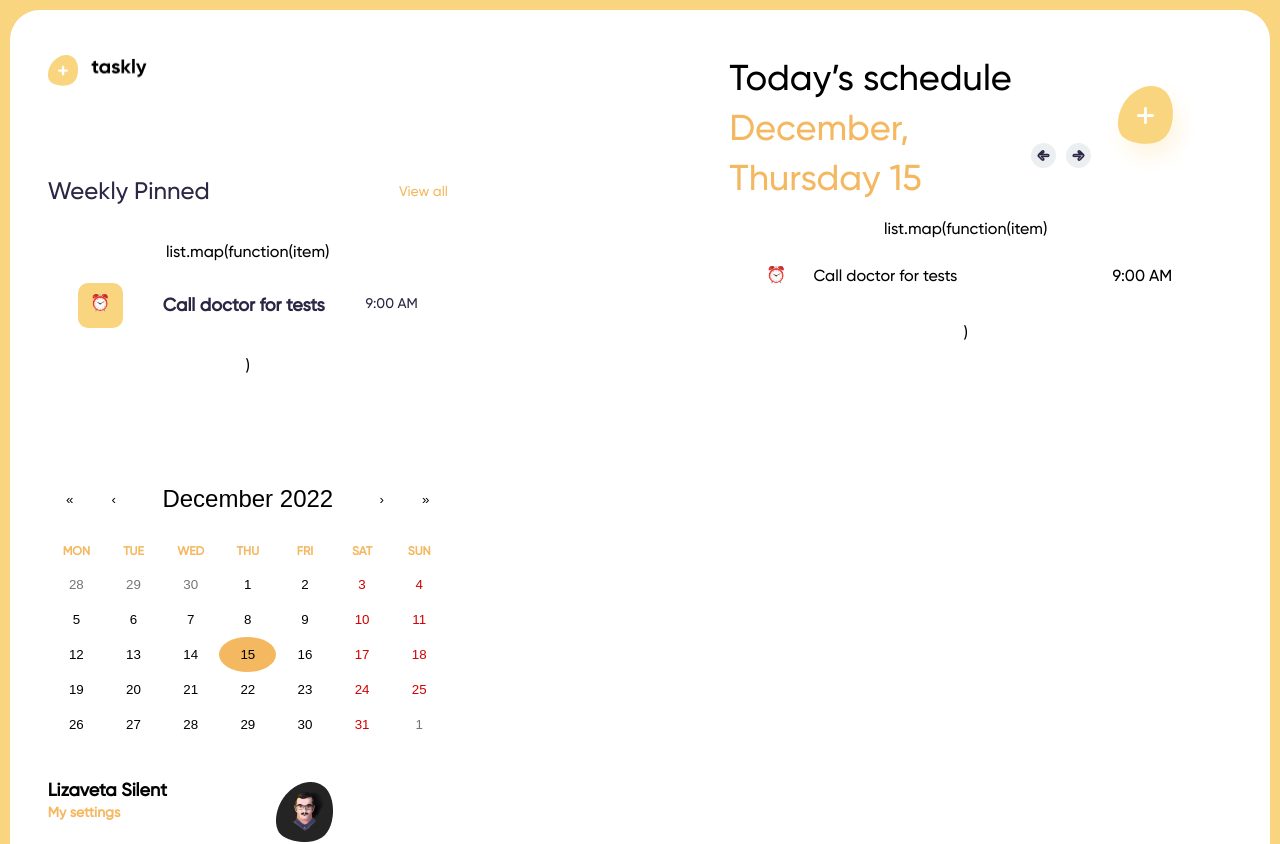
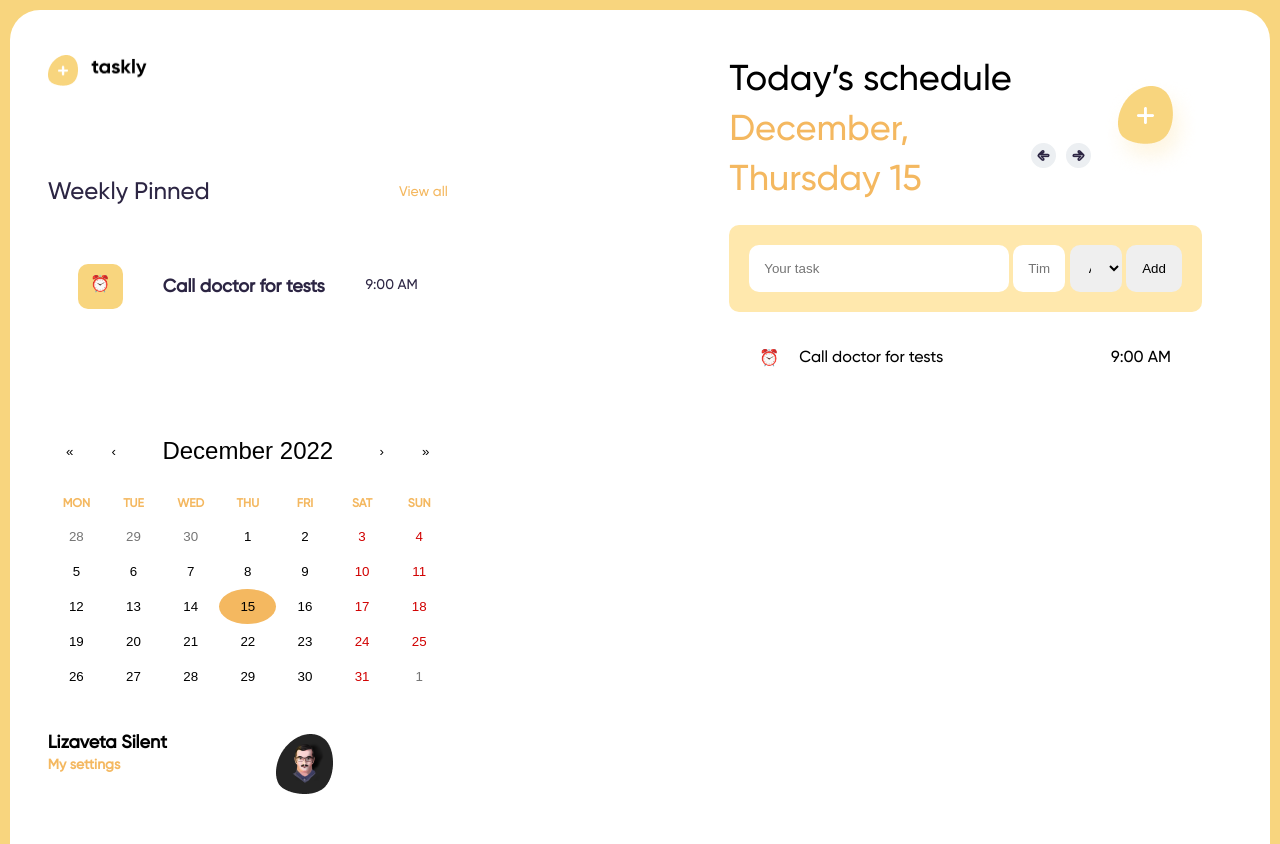
Before and after one commit to lizasilent/taskly, a React (Create React App) app: page / in a window 1280 px wide. Shown: the top 844 px of the page. Built offline with nearby package versions, Linux system fonts and the light colour scheme.

Commit message:
todo list

```diff
--- a/src/components/CenterMenu/centerMenu.js
+++ b/src/components/CenterMenu/centerMenu.js
@@ -1,4 +1,4 @@
-import { React, useState } from "react";
+import { React, useState, useEffect } from "react";
 
 import add from "../../images/plus.png";
 import "./centerMenu.css";
@@ -14,11 +14,16 @@ function CenterMenu() {
     setActive(!active);
   }
 
-  const [list, setList] = useState([]);
+  const [todo, setTodo] = useState({text:"", time:"", timeofday:""});
+  const [todos, setTodos] = useState([]);
 
-function addTodoItem (item) {
-    setList((prevList) => [...prevList, item]);
-    };
+  function addTodo() {
+  setTodos([...todos, todo])
+  setTodo({})
+  }
+
+
+
 
   return (
     <div className="middle">
@@ -32,9 +37,12 @@ function addTodoItem (item) {
           <img className="plus" src={add} alt="plus" onClick={handleForm}></img>
         </div>
       </div>
-      {active && <Form onAddTodo={addTodoItem} />}
+      {/* {active && <Form/>} */}
 
-      <TodoList theme={"middle"} active={"active"} list={list} />
+      <Form todo={todo} setTodo={setTodo} addTodo={addTodo}  />
+      <TodoList />
+
+
     </div>
   );
 }
--- a/src/components/Form/form.js
+++ b/src/components/Form/form.js
@@ -1,38 +1,47 @@
 import { React } from "react";
 import "./form.css";
 
-function Form({onAddTodo}) {
-
-  const textRef = React.useRef();
-  const timeRef = React.useRef();
-  const timeOfDayRef = React.useRef();
-
-
-   function handleSubmit(e) {
+function Form({ todo, setTodo, addTodo }) {
+  function handleSubmit(e) {
     e.preventDefault();
-    onAddTodo({
-        name: textRef.current.value,
-        time: timeRef.current.value,
-        timeofday: timeOfDayRef.current.value,
+    addTodo({
+      text: todo.text,
+      time: todo.time,
+      timeofday: todo.timeofday,
     });
-   }
+  }
 
   return (
     <form className="form" onSubmit={handleSubmit}>
-      <input ref={textRef}
+      <input
         className="form__input_text"
         type="text"
         name="name"
         placeholder="Your task"
+        value={todo.text}
+        onChange={(e) => {
+          setTodo(e.target.value);
+        }}
       />
-      <input ref={timeRef}
+      <input
         className="form__input_time"
         type="text"
         name="time"
         placeholder="Time"
         maxLength="5"
+        value={todo.time}
+        onChange={(e) => {
+          setTodo(e.target.value);
+        }}
       />
-      <select ref={timeOfDayRef} className="form__input_time" name="timeofday">
+      <select
+        className="form__input_time"
+        name="timeofday"
+        value={todo.timeofday}
+        onChange={(e) => {
+          setTodo(e.target.value);
+        }}
+      >
         <option>AM</option>
         <option>PM</option>
       </select>
--- a/src/components/TodoItem/todoitem.js
+++ b/src/components/TodoItem/todoitem.js
@@ -1,4 +1,4 @@
-import classNames from "classnames";
+// import classNames from "classnames";
 import React from "react";
 import "./todoitem.css"
 
@@ -8,7 +8,7 @@ function TodoItem() {
 
 return(
 
-    <li className="item">
+    <li className="item" >
     <div className="item__icon">
       ⏰
     </div>
--- a/src/components/TodoList/todolist.js
+++ b/src/components/TodoList/todolist.js
@@ -4,11 +4,14 @@ import "./todolist.css";
 
 import TodoItem from "../TodoItem/todoitem";
 
-function TodoList({ theme, active, list }) {
+function TodoList({ theme, todos}) {
+
   return (
     <div className={classNames("list-block", `list-block_${theme}`)}>
       <ul className="list">
-        list.map(function(item){<TodoItem />})
+<TodoItem />
+
+
       </ul>
     </div>
   );
```
